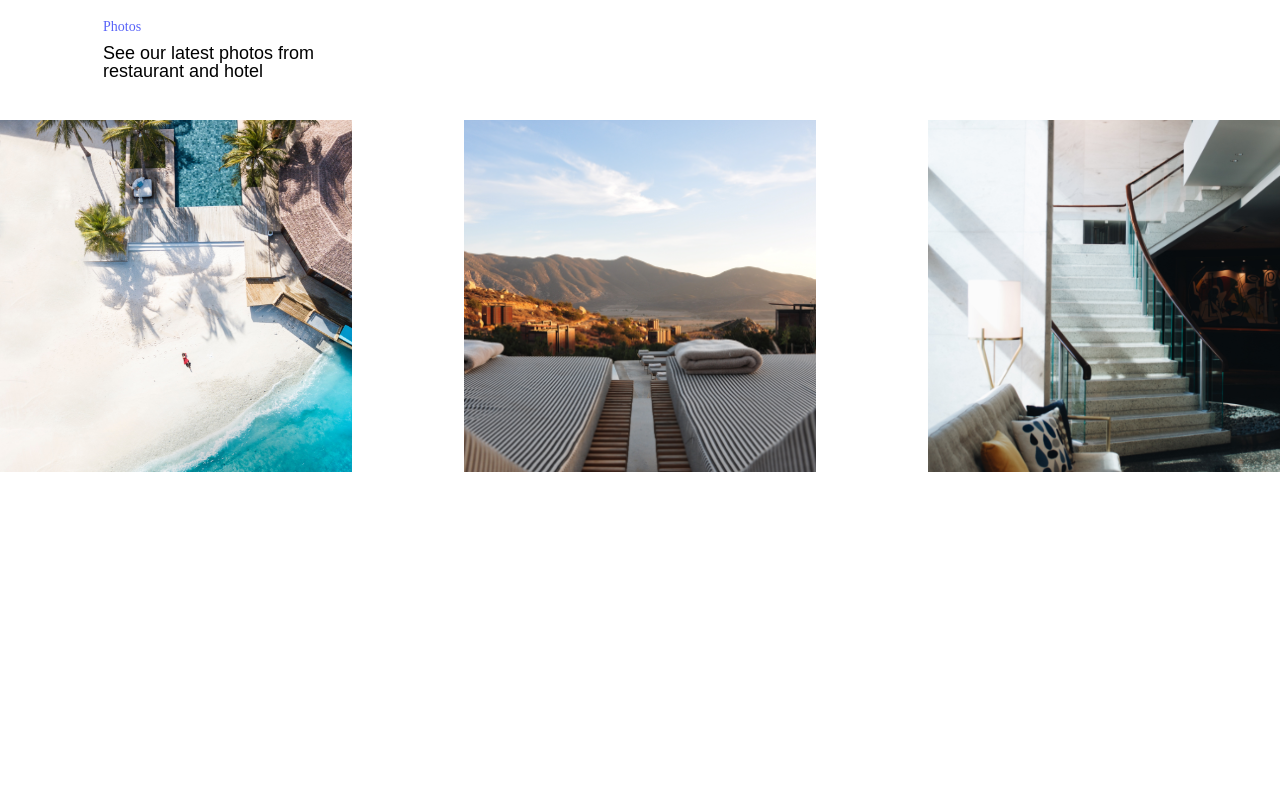
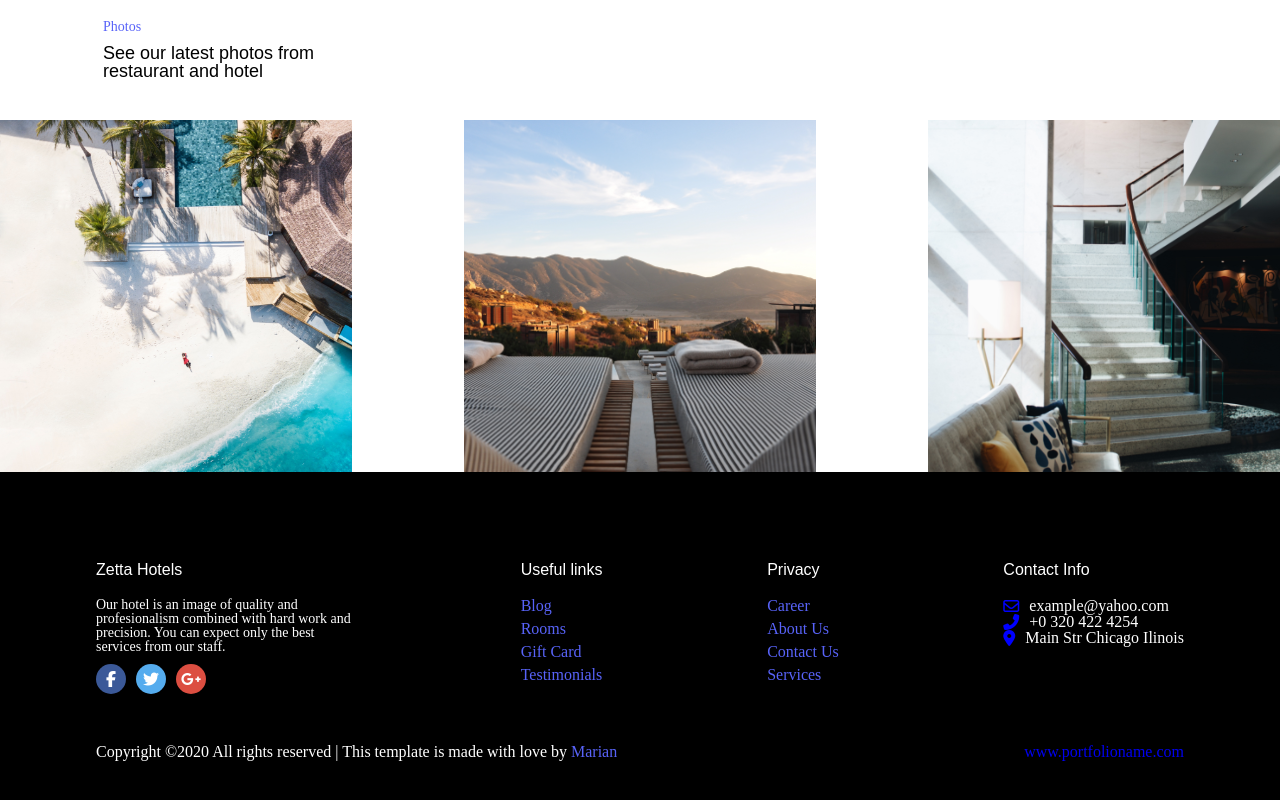
Before and after one commit to lilsson/lesson-9, a plain HTML site: page index.html in a window 1280 px wide. Shown: the part 1533-2333 px from the top of the page. Before the commit the page ends 2005 px from the top, so only its background shows below. Drawn offline with Linux system fonts and the light colour scheme; a web font is replaced by a local one.

Commit message:
add icons

```diff
--- a/css/style.css
+++ b/css/style.css
@@ -234,3 +234,104 @@
     justify-content: space-between;
     flex-wrap: wrap;
 }
+/* footer */
+.stage{
+    background-color: black;
+}
+.footer-conteiner{
+    padding-bottom: 40px;
+    padding-top: 90px;
+    max-width: 1088px;
+    width: 100%;
+    margin: 0 auto;
+    color: #fff;
+}
+.footer-line1{
+    display: flex;
+    justify-content: space-between;
+    margin-bottom: 50px;
+
+}
+.footer-line2{
+    display: flex;
+    justify-content: space-between;
+}
+.mariam{
+    color: #5863F8;
+}
+.footer-text{
+    width: 260px;
+    margin-top: 20px;
+    font-size: 14px;
+}
+.footer-hotels{
+    color: #fff;
+    font-family: 'Coda Caption', sans-serif;
+}
+.useful{
+    font-family: 'Coda Caption', sans-serif;
+    margin-bottom: 20px;
+
+}
+.blueft{
+    color: #5863F8;
+}
+.blueft li{
+    margin-bottom: 7px;
+}
+.vacy{
+    font-family: 'Coda Caption', sans-serif;
+    margin-bottom: 20px;
+}
+.li10{
+    color: #5863F8;
+
+}
+.li10 li{
+    margin-bottom: 7px;
+}
+.footer-icon12{
+    display: flex;
+    margin-top: 10px;
+}
+.fb-icon{
+    width: 30px;
+    height: 30px;
+    background-color: #3B5998;
+    border-radius: 50px;
+    display: flex;
+    justify-content: center;
+    align-items: center;
+    margin-right: 10px;
+}
+.twiter{
+    width: 30px;
+    height: 30px;
+    background-color: #55ACEE;
+    border-radius: 50px;
+    display: flex;
+    justify-content: center;
+    align-items: center;
+    margin-right: 10px;
+}
+.google{
+    background-color: #DC4E41;
+    width: 30px;
+    height: 30px;
+    border-radius: 50px;
+    display: flex;
+    justify-content: center;
+    align-items: center;
+}
+.email{
+    display: flex;
+}
+.icone-footer123 i{
+    color: blue;
+    margin-right: 10px;
+}
+.info2{
+    margin-bottom: 20px;
+    font-family: 'Coda Caption', sans-serif;
+
+}
--- a/index.html
+++ b/index.html
@@ -128,6 +128,73 @@
             <img src="images/stairs.png" alt="stairs">
         </div>
     </section>
+    <footer class="stage">
+        <div class="footer-conteiner">
+            <div class="footer-line1">
+
+                <div class="footer-box1">
+                    <a href="#" class="footer-hotels">Zetta Hotels</a>
+                    <p class="footer-text">Our hotel is an image of quality and profesionalism combined with hard work and precision. You can expect only the best services from our staff.</p>
+                    <div class="footer-icon12">
+                        <div class="fb-icon">
+                            <i class="fab fa-facebook-f"></i>
+                        </div>
+                        <div class="twiter">
+                            <i class="fab fa-twitter"></i>
+                        </div>
+                        <div class="google">
+                            <i class="fab fa-google-plus-g"></i>
+                        </div>
+                    </div>
+                </div>
+
+
+                <div class="footer-box2">
+                    <h4 class="useful">Useful links</h4>
+                    <ul class="blueft">
+                        <li>Blog</li>
+                        <li>Rooms</li>
+                        <li>Gift Card</li>
+                        <li>Testimonials</li>
+
+                    </ul>
+                </div>
+
+
+                <div class="footer-box3">
+                    <h4 class="vacy">Privacy</h4>
+                    <ul class=li10>
+                        <li>Career</li>
+                        <li>About Us</li>
+                        <li>Contact Us</li>
+                        <li>Services</li>
+                    </ul>
+                </div>
+
+                <div class="footer-box4">
+                    <h4 class="info2">Contact Info</h4>
+                    <div class="icone-footer123">
+                       <div class="email">
+                        <i class="far fa-envelope"></i>
+                        <p>example@yahoo.com</p>
+                       </div>
+                       <div class="email">
+                        <i class="fas fa-phone-alt"></i>
+                        <p>+0 320 422 4254</p>
+                       </div>
+                       <div class="email">
+                        <i class="fas fa-map-marker-alt"></i>
+                        <p>Main Str Chicago Ilinois</p>
+                       </div>
+                    </div>
+                </div>
+            </div>
+            <div class="footer-line2">
+                <p>Copyright ©2020 All rights reserved | This template is made with love by <span class="mariam"> Marian </span></p>
+                <a href="#">www.portfolioname.com</a>
+           </div>
+        </div>
+    </footer>
 
 
 </body>
```
